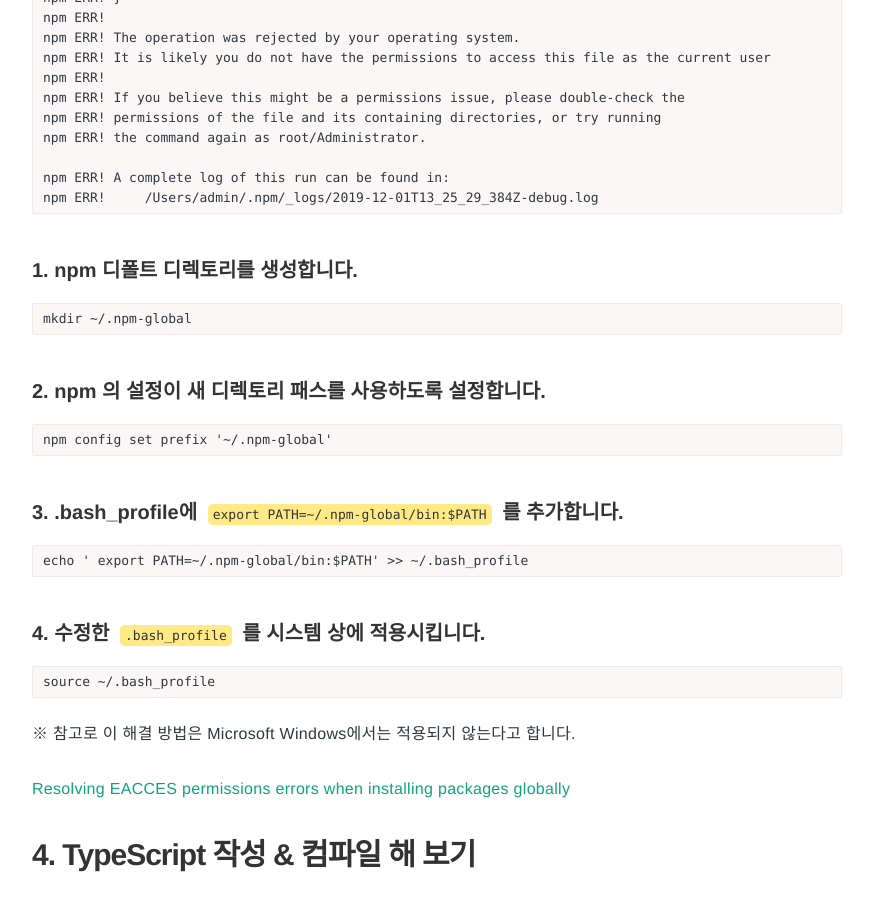
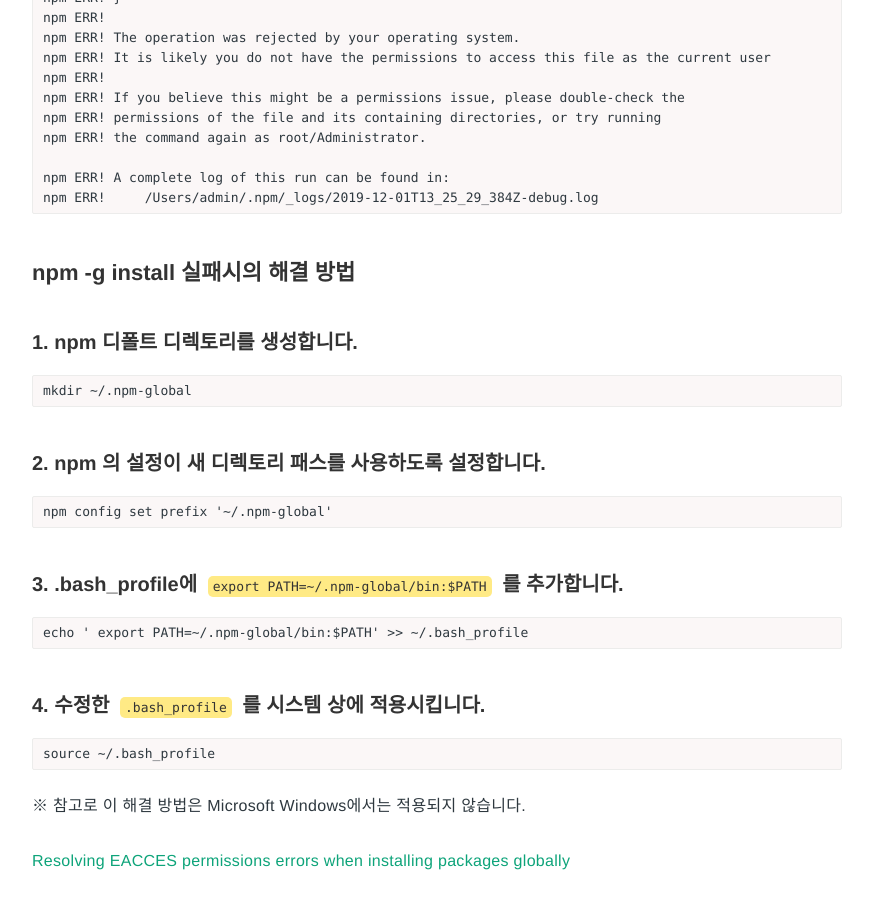
Before and after one commit to Pie001/pie001.github.io, a Jekyll site: the page built from _posts/2019-12-02-0065.md, in a window 1280 px wide and 900 px high, scrolled down 2352 px. Shown: the whole window, without its empty margins (203-1076 px from the left). Built offline with Jekyll 4.4.1, drawn with Linux system fonts in a browser that asks for light colours; comment, search, counter and statistics services are not loaded.

Commit message:
Update 2019-12-02-0065.md

````diff
--- a/_posts/2019-12-02-0065.md
+++ b/_posts/2019-12-02-0065.md
@@ -83,6 +83,8 @@
 npm ERR!     /Users/admin/.npm/_logs/2019-12-01T13_25_29_384Z-debug.log
 ```
 
+## npm -g install 실패시의 해결 방법
+
 ### 1. npm 디폴트 디렉토리를 생성합니다.
 ```
 mkdir ~/.npm-global
@@ -103,7 +105,7 @@
 source ~/.bash_profile
 ```
 
-※ 참고로 이 해결 방법은 Microsoft Windows에서는 적용되지 않는다고 합니다.
+※ 참고로 이 해결 방법은 Microsoft Windows에서는 적용되지 않습니다.
 
 [Resolving EACCES permissions errors when installing packages globally](https://docs.npmjs.com/resolving-eacces-permissions-errors-when-installing-packages-globally)
 
````
